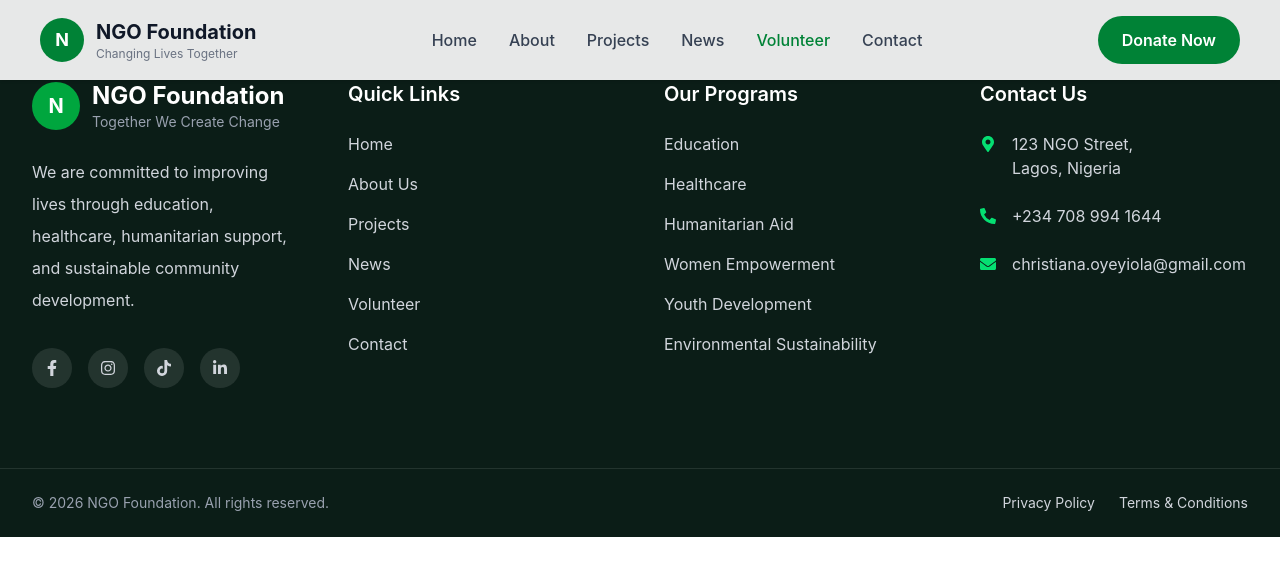
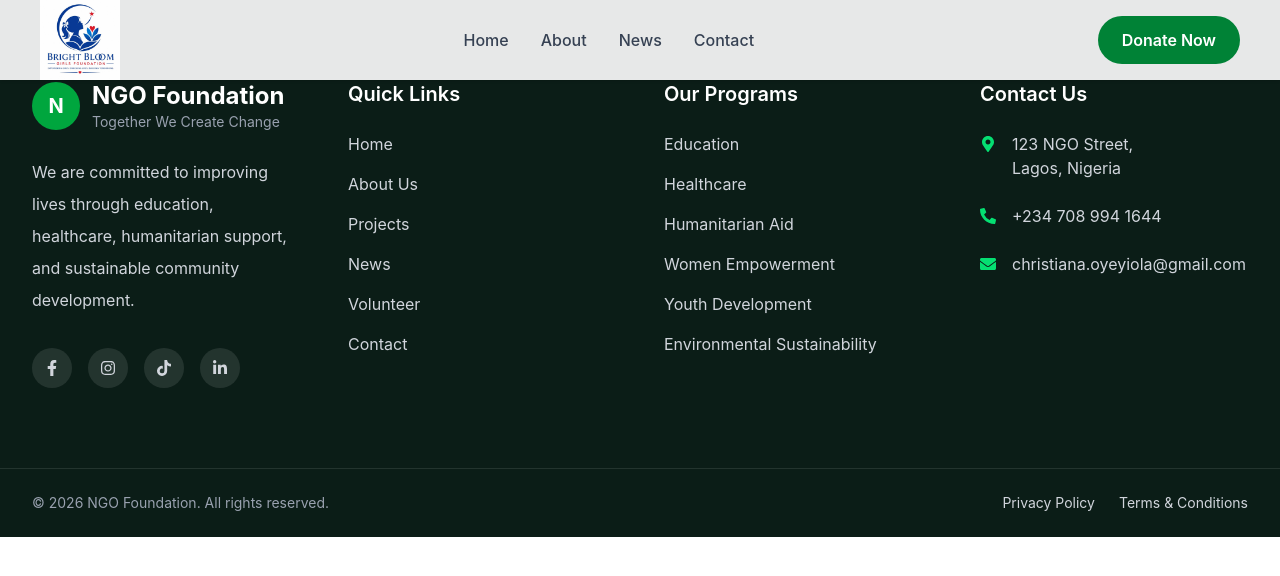
Before and after one commit to GAMSH655/brightbloom, a React (Vite) app: page /volunteer in a window 1280 px wide. Shown: the top 576 px of the page. Built offline with nearby package versions, Linux system fonts and the light colour scheme.

Commit message:
changd the logo and added little clean up

```diff
--- a/src/Contact/ContactForm.jsx
+++ b/src/Contact/ContactForm.jsx
@@ -33,10 +33,10 @@ const ContactForm = () => {
 
     try {
       await emailjs.send(
-        "YOUR_SERVICE_ID",
-        "YOUR_TEMPLATE_ID",
+        "service_jbo228d",
+        "template_p8nl2bx",
         formData,
-        "YOUR_PUBLIC_KEY"
+        "ZbrrhUV24Wrfimbkh"
       );
 
       setStatus("Message sent successfully! Thank you for contacting us.");
--- a/src/components/Header.jsx
+++ b/src/components/Header.jsx
@@ -1,13 +1,13 @@
 import { useState } from "react";
 import { Link, NavLink } from "react-router-dom";
 import { HiMenuAlt3, HiX } from "react-icons/hi";
-
+import Logo from "../images/Logo.jpg"
 const navLinks = [
   { name: "Home", path: "/" },
   { name: "About", path: "/about" },
-  { name: "Projects", path: "/projects" },
+  // { name: "Projects", path: "/projects" },
   { name: "News", path: "/news" },
-  { name: "Volunteer", path: "/volunteer" },
+  // { name: "Volunteer", path: "/volunteer" },
   { name: "Contact", path: "/contact" },
 ];
 
@@ -18,23 +18,7 @@ const Header = () => {
     <header className="fixed top-0 left-0 w-full z-50 bg-white/90 backdrop-blur-md shadow-sm">
       <div className="max-w-7xl mx-auto px-6 lg:px-10">
         <div className="flex items-center justify-between h-20">
-
-          {/* Logo */}
-          <Link to="/" className="flex items-center gap-3">
-            <div className="w-11 h-11 rounded-full bg-green-700 flex items-center justify-center text-white font-bold text-lg">
-              N
-            </div>
-
-            <div>
-              <h2 className="text-xl font-bold text-gray-900">
-                NGO Foundation
-              </h2>
-              <p className="text-xs text-gray-500">
-                Changing Lives Together
-              </p>
-            </div>
-          </Link>
-
+           <img src={Logo} alt="NGO Foundation Logo" className="w-20 h-20" />
           {/* Desktop Menu */}
           <nav className="hidden lg:flex items-center gap-8">
             {navLinks.map((item) => (
```
Also changed, not shown: src/images/Logo.jpg (added).
